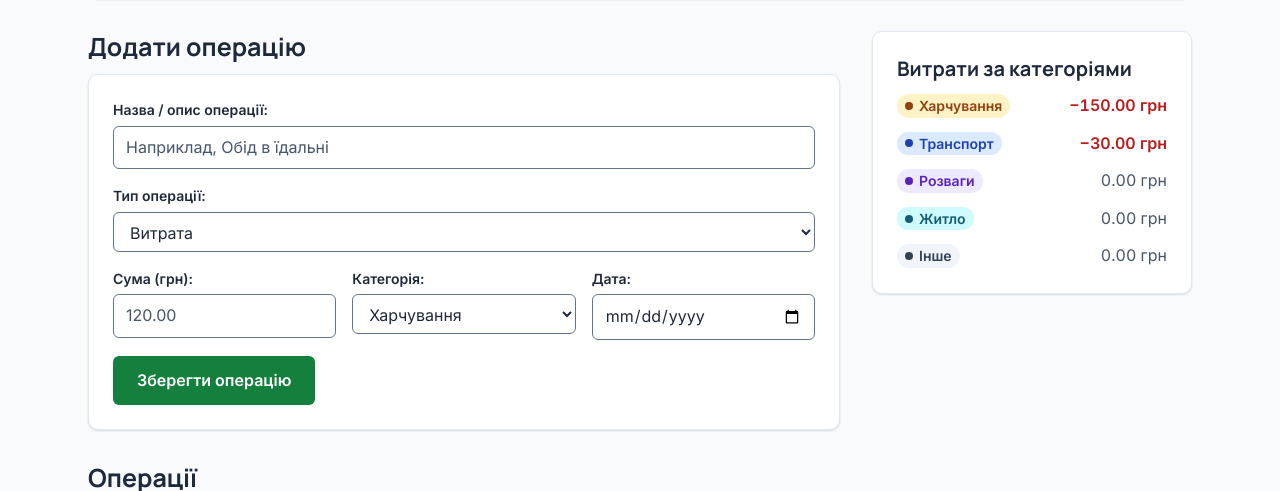
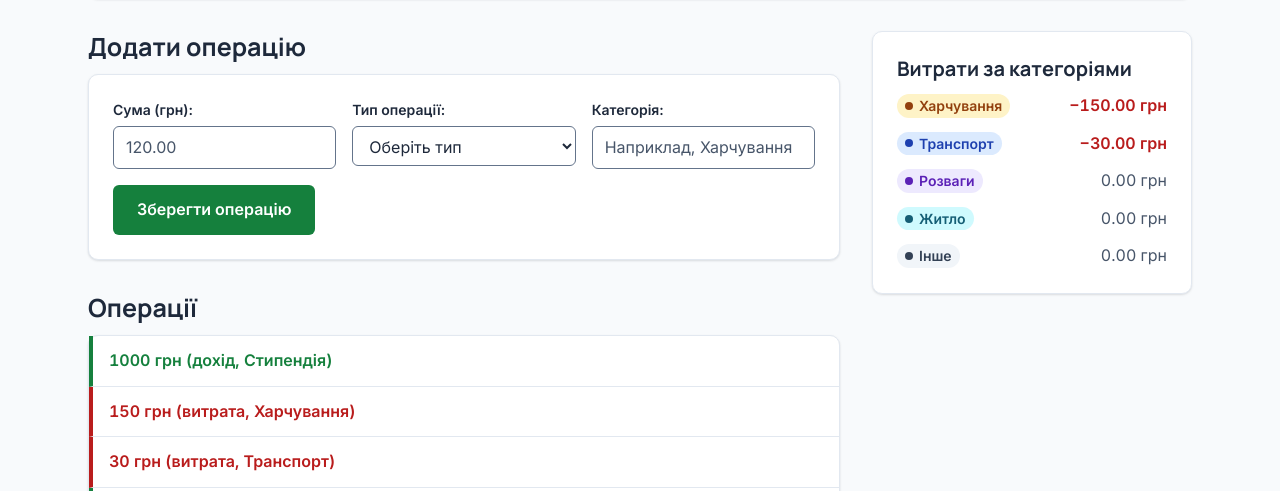
Before and after one commit to kuratchenko7-create/PvZ, a plain HTML site: page index.html in a window 1280 px wide. Shown: the part 309-800 px from the top of the page. Drawn offline with Linux system fonts and the light colour scheme.

Commit message:
Обробка подій та форми, клієнтська валідація

```diff
--- a/index.html
+++ b/index.html
@@ -49,40 +49,25 @@
 
       <section id="add-transaction">
         <h2>Додати операцію</h2>
-        <form class="transaction-form" action="#" method="post">
-          <div class="form-field">
-            <label for="transaction-title">Назва / опис операції:</label>
-            <input type="text" id="transaction-title" name="title" required placeholder="Наприклад, Обід в їдальні">
-          </div>
-
-          <div class="form-field">
-            <label for="transaction-type">Тип операції:</label>
-            <select id="transaction-type" name="type">
-              <option value="expense">Витрата</option>
-              <option value="income">Дохід</option>
-            </select>
-          </div>
-
+        <form id="transaction-form" class="transaction-form" action="#" method="post">
           <div class="form-row">
             <div class="form-field">
               <label for="transaction-amount">Сума (грн):</label>
-              <input type="number" id="transaction-amount" name="amount" step="0.01" required placeholder="120.00">
+              <input type="number" id="transaction-amount" name="amount" step="0.01" min="0.01" required placeholder="120.00">
+            </div>
+
+            <div class="form-field">
+              <label for="transaction-type">Тип операції:</label>
+              <select id="transaction-type" name="type" required>
+                <option value="" disabled selected>Оберіть тип</option>
+                <option value="витрата">Витрата</option>
+                <option value="дохід">Дохід</option>
+              </select>
             </div>
 
             <div class="form-field">
               <label for="transaction-category">Категорія:</label>
-              <select id="transaction-category" name="category">
-                <option value="food">Харчування</option>
-                <option value="transport">Транспорт</option>
-                <option value="entertainment">Розваги</option>
-                <option value="housing">Житло</option>
-                <option value="other">Інше</option>
-              </select>
-            </div>
-
-            <div class="form-field">
-              <label for="transaction-date">Дата:</label>
-              <input type="date" id="transaction-date" name="date" required>
+              <input type="text" id="transaction-category" name="category" required placeholder="Наприклад, Харчування">
             </div>
           </div>
 
--- a/js/app.js
+++ b/js/app.js
@@ -2,19 +2,21 @@ console.log('script.js підключено');
 
 document.querySelector('.static-example').remove();
 
-// Масив операцій: сума та тип ('дохід' або 'витрата')
+// Масив операцій: сума, тип ('дохід' або 'витрата') та категорія
 const transactions = [
-  { amount: 1000, type: 'дохід' },
-  { amount: 150, type: 'витрата' },
-  { amount: 30, type: 'витрата' },
-  { amount: 200, type: 'дохід' },
-  { amount: 75, type: 'витрата' },
+  { amount: 1000, type: 'дохід', category: 'Стипендія' },
+  { amount: 150, type: 'витрата', category: 'Харчування' },
+  { amount: 30, type: 'витрата', category: 'Транспорт' },
+  { amount: 200, type: 'дохід', category: 'Підробіток' },
+  { amount: 75, type: 'витрата', category: 'Розваги' },
 ];
 
 const listContainer = document.querySelector('#transactions-list');
 
 function renderTransactions(list) {
-  list.forEach(({ amount, type }) => {
+  listContainer.replaceChildren();
+
+  list.forEach(({ amount, type, category }) => {
     const item = document.createElement('li');
     item.classList.add('transaction-item');
     item.classList.add(type === 'дохід' ? 'income' : 'expense');
@@ -22,7 +24,7 @@ function renderTransactions(list) {
 
     const text = document.createElement('span');
     text.classList.add('transaction-item__text');
-    text.textContent = `${amount} грн (${type})`;
+    text.textContent = `${amount} грн (${type}, ${category})`;
 
     item.append(text);
     listContainer.append(item);
@@ -70,5 +72,44 @@ classifyBalance(balance);
 console.log(`Витрачено ${toPercent(totalExpense, totalIncome)}% доходу`);
 
 const balanceElement = document.querySelector('#balance');
-const sign = balance > 0 ? '+' : '';
-balanceElement.textContent = `${sign}${balance.toFixed(2)} грн`;
+
+function renderBalance(value) {
+  const sign = value > 0 ? '+' : '';
+  balanceElement.textContent = `${sign}${value.toFixed(2)} грн`;
+}
+
+renderBalance(balance);
+
+const form = document.querySelector('#transaction-form');
+const amountInput = document.querySelector('#transaction-amount');
+const typeSelect = document.querySelector('#transaction-type');
+const categoryInput = document.querySelector('#transaction-category');
+
+// Додавання нової операції: запис у масив, перемалювання списку й оновлення балансу
+form.addEventListener('submit', (event) => {
+  event.preventDefault();
+
+  const amount = Number(amountInput.value);
+  const type = typeSelect.value;
+  const category = categoryInput.value.trim();
+
+  transactions.push({ amount, type, category });
+
+  renderTransactions(transactions);
+  renderBalance(calculateBalance(transactions).balance);
+
+  form.reset();
+});
+
+// Додаткова валідація суми: нуль чи від'ємне значення → власне повідомлення
+amountInput.addEventListener('input', () => {
+  const value = Number(amountInput.value);
+
+  if (amountInput.value !== '' && value <= 0) {
+    amountInput.setCustomValidity('Сума має бути більшою за нуль');
+  } else {
+    amountInput.setCustomValidity('');
+  }
+
+  amountInput.reportValidity();
+});
```
